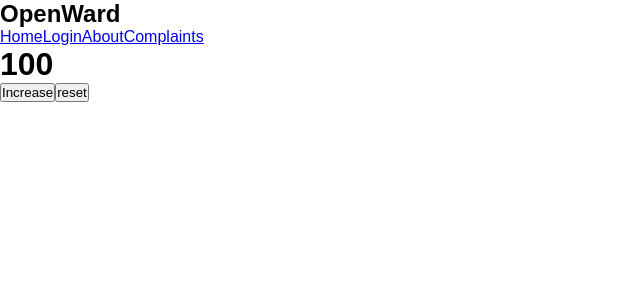
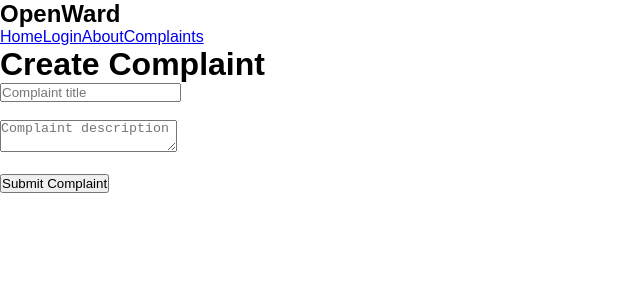
Before and after one commit to RameshRaveendran/openwardtest, a React (Vite) app in the folder client/: page / in a window 1280 px wide. Shown: the top 300 px of the page, without its empty margins (0-640 px from the left). Built offline with nearby package versions, Linux system fonts and the light colour scheme.

Commit message:
homepage test

```diff
--- a/client/src/pages/HomePage.jsx
+++ b/client/src/pages/HomePage.jsx
@@ -2,25 +2,54 @@ import { useState } from "react";
 
 function HomePage() {
 
-  const [count, setCount] = useState(100);
+  const [title, setTitle] = useState("");
+  const [description, setDescription] = useState("");
 
-  function increase() {
-    setCount(count + "a");
-  }
-  function reset() {
-    setCount(0);
+  function handleSubmit(event) {
+    event.preventDefault();
+
+    console.log({
+      title,
+      description,
+    });
   }
 
   return (
     <div>
-      <h1>{count}</h1>
 
-      <button onClick={increase}>
-        Increase
-      </button>
-      <button onClick={reset}>
-        reset
-      </button>
+      <h1>Create Complaint</h1>
+
+      <form onSubmit={handleSubmit}>
+
+        <input
+          type="text"
+          placeholder="Complaint title"
+          value={title}
+          onChange={(event) => {
+            setTitle(event.target.value);
+          }}
+        />
+
+        <br />
+        <br />
+
+        <textarea
+          placeholder="Complaint description"
+          value={description}
+          onChange={(event) => {
+            setDescription(event.target.value);
+          }}
+        />
+
+        <br />
+        <br />
+
+        <button type="submit">
+          Submit Complaint
+        </button>
+
+      </form>
+
     </div>
   );
 }
```
